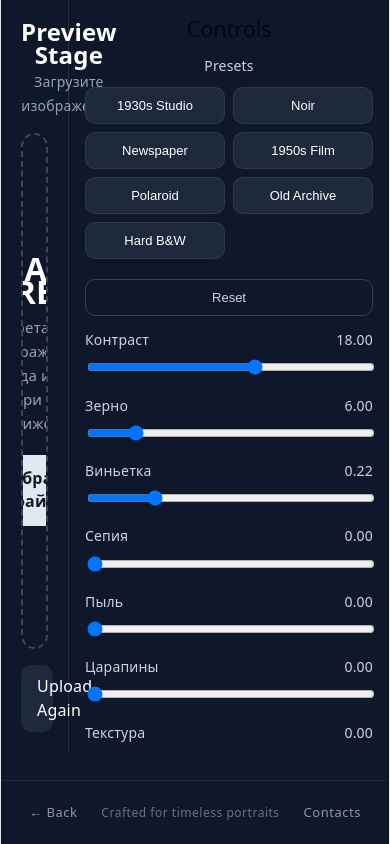
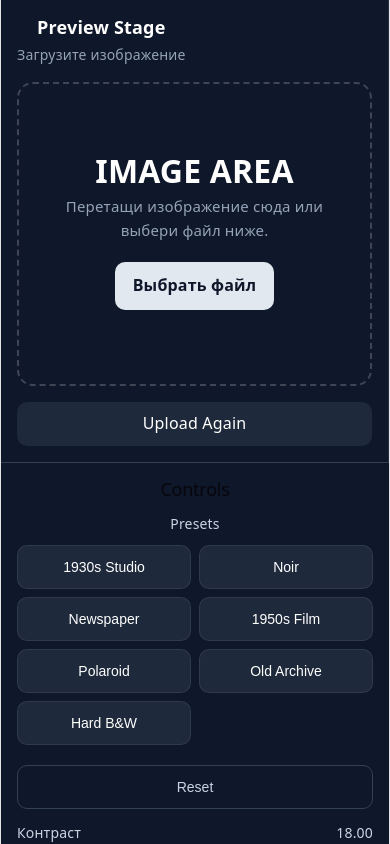
Before and after one commit to 77com/retro-portrait-mvp, a React (Vite) app: page / in a window 390 px wide. Shown: the top 844 px of the page. Built offline with nearby package versions, Linux system fonts and the light colour scheme.

Commit message:
add responsive tablet and mobile layout polish

```diff
--- a/src/App.css
+++ b/src/App.css
@@ -182,3 +182,77 @@
     border-right-color: var(--border);
   }
 }
+
+.app-shell {
+  min-height: 100vh;
+}
+
+.editor-layout {
+  display: flex;
+  min-height: 0;
+  flex: 1;
+}
+
+.preview-panel {
+  min-width: 0;
+}
+
+.controls-panel {
+  box-sizing: border-box;
+}
+
+@media (max-width: 900px) {
+  .editor-layout {
+    flex-direction: column;
+    overflow-y: auto;
+  }
+
+ .preview-panel {
+  min-height: 70vh;
+  min-width: 420px;
+}
+
+  .controls-panel {
+    width: 100% !important;
+    overflow-y: visible !important;
+  }
+}
+
+@media (max-width: 768px) {
+  .app-shell {
+    height: auto !important;
+    min-height: 100vh;
+    overflow: visible !important;
+  }
+
+  .editor-layout {
+    flex-direction: column !important;
+    overflow: visible !important;
+  }
+
+  .preview-panel {
+    width: 100% !important;
+    min-width: 0 !important;
+    min-height: auto !important;
+    padding: 16px !important;
+  }
+
+  .controls-panel {
+    width: 100% !important;
+    border-left: none !important;
+    border-top: 1px solid #334155;
+    padding: 16px !important;
+  }
+
+  .controls-panel button {
+  padding: 10px 12px !important;
+  font-size: 14px !important;
+  min-height: 44px !important;
+}
+
+.image-drop-zone {
+  min-height: 300px !important;
+  flex: none !important;
+}
+
+}
--- a/src/App.tsx
+++ b/src/App.tsx
@@ -1,5 +1,5 @@
 import { useEffect, useRef, useState } from "react";
-
+import "./App.css";
 type ImageInfo = {
   width: number;
   height: number;
@@ -557,7 +557,7 @@ export default function App() {
   };
 
   return (
-    <div
+    <div className="app-shell"
   style={{
   height: "100vh",
   display: "flex",
@@ -566,17 +566,16 @@ export default function App() {
   color: "white",
   padding: 0,
   overflow: "hidden",
+
 }}
 >
   <div
-      style={{
-      flex: 1,
-        display: "flex",
-        minHeight: 0,
-      }}
-    >
+  className="editor-layout"
+  style={{ flex: 1, display: "flex", minHeight: 0 }}
+>
       {/* LEFT PANEL */}
       <div
+      className="preview-panel"
         style={{
           flex: 1,
           display: "flex",
@@ -598,7 +597,7 @@ export default function App() {
           }}
         >
           <div>
-            <div style={{ fontSize: 24, fontWeight: 700 }}>Preview Stage</div>
+            <div style={{ fontSize: window.innerWidth <= 768 ? 18 : 24, fontWeight: 700 }}>Preview Stage</div>
             <div style={{ fontSize: 14, color: "#94a3b8", marginTop: 4 }}>
               {imageInfo
                 ? `${imageInfo.width} × ${imageInfo.height}`
@@ -607,7 +606,13 @@ export default function App() {
           </div>
 
           {sourceUrl && (
-            <div style={{ display: "flex", gap: 8 }}>
+            <div
+  style={{
+    display: "flex",
+    gap: 8,
+    flexShrink: 0,
+  }}
+>
   <select
     value={downloadFormat}
     onChange={(e) => setDownloadFormat(e.target.value as "png" | "jpg")}
@@ -653,9 +658,10 @@ onMouseLeave={(e) => {
         </div>
 
         <div
-          style={{
-            flex: 1,
-            border: "2px dashed rgba(255,255,255,0.2)",
+  className="image-drop-zone"
+  style={{
+    flex: 1,
+    border: "2px dashed rgba(255,255,255,0.2)",
             borderRadius: 16,
             display: "flex",
             alignItems: "center",
@@ -884,6 +890,7 @@ boxShadow: "0 0 12px #ffffff66",
 
       {/* RIGHT PANEL */}
       <div
+      className="controls-panel"
         style={{
           width: 320,
           padding: 16,
@@ -894,7 +901,9 @@ boxShadow: "0 0 12px #ffffff66",
           boxSizing: "border-box",
         }}
       >
-        <h2 style={{ fontSize: 22, margin: 0 }}>Controls</h2>
+        <h2 style={{ fontSize: window.innerWidth <= 768 ? 18 : 22, margin: 0 }}>
+  Controls
+</h2>
 
 <div style={{ display: "flex", flexDirection: "column", gap: 10 }}>
   <div style={{ fontSize: 14, color: "#cbd5e1" }}>Presets</div>
```
